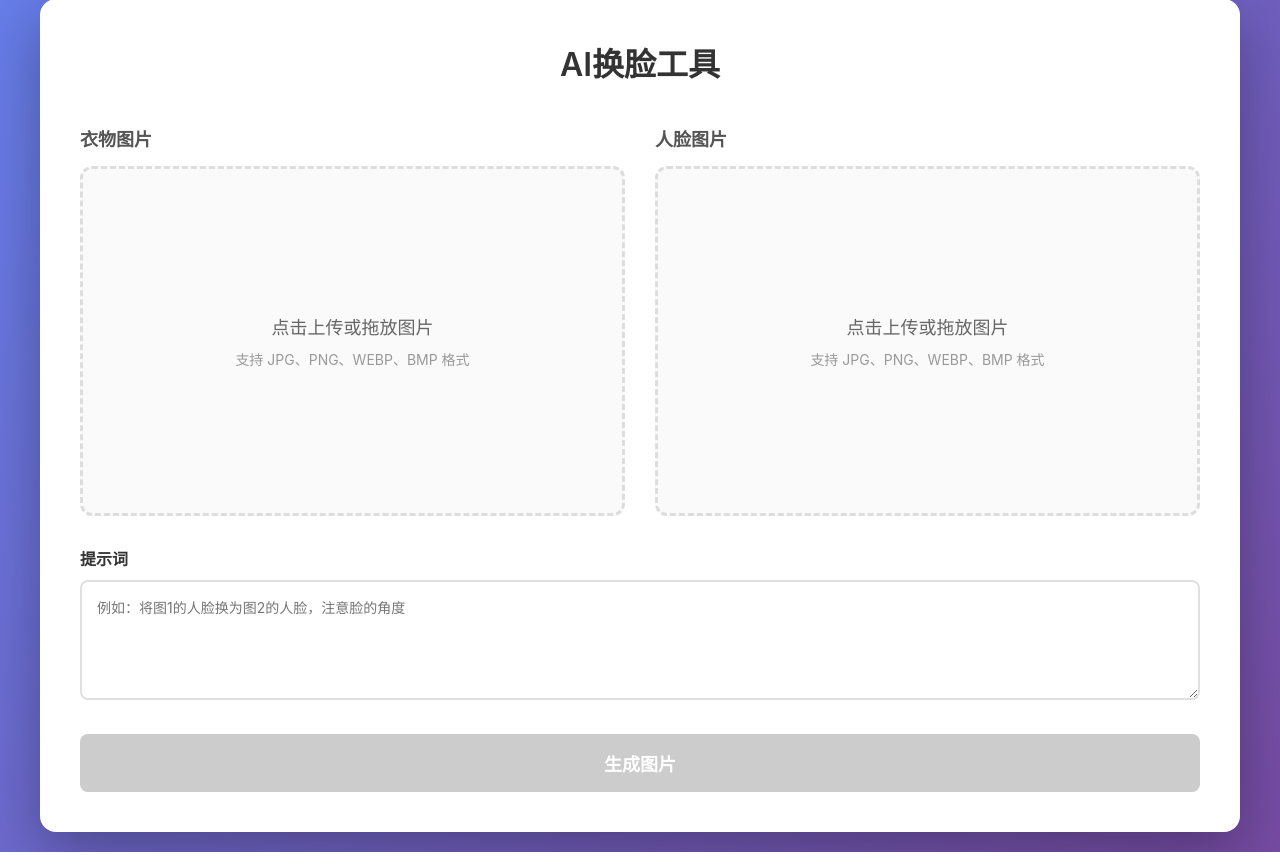
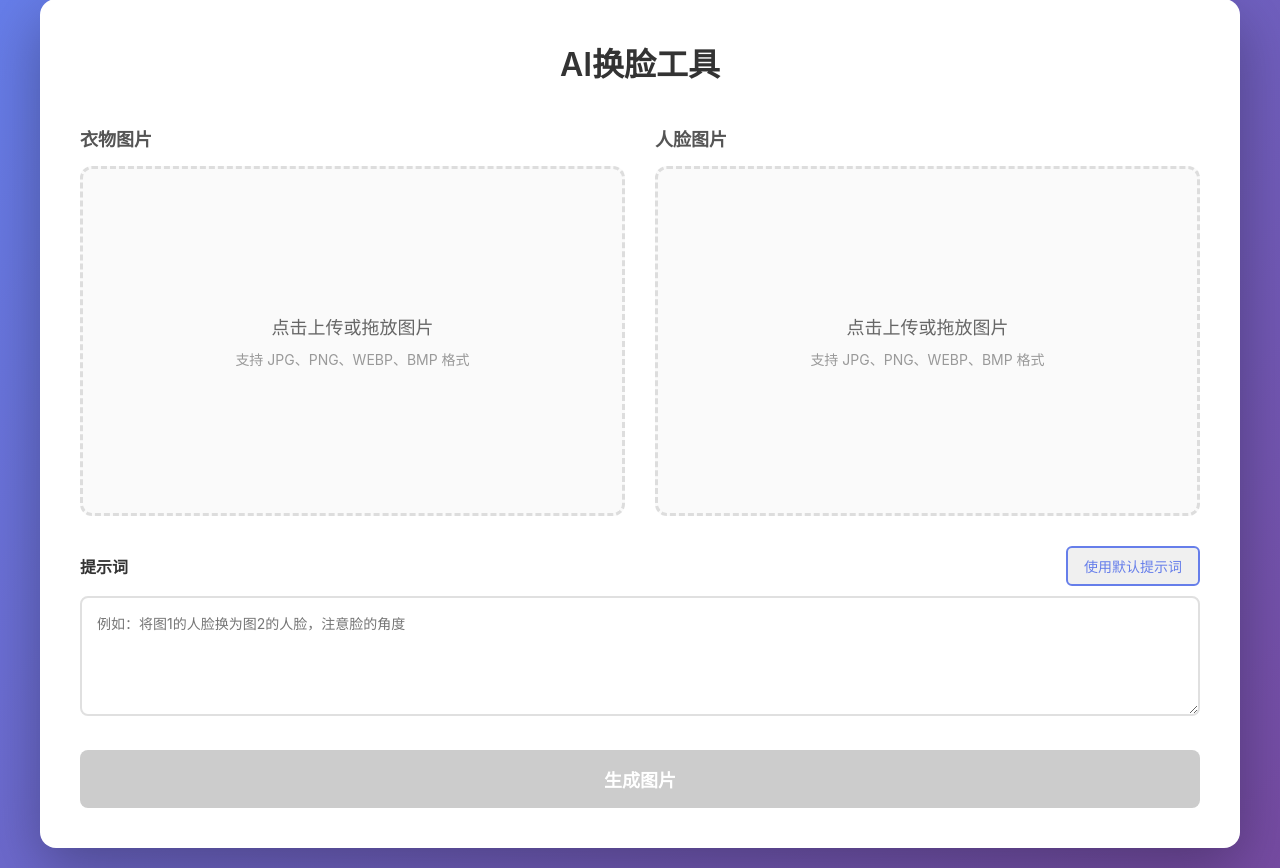
Before and after one commit to Kkkrran/ai-face-replace, a Flask app: page / in a window 1280 px wide. Shown: the part 21-889 px from the top of the page. Run offline with Flask 3, Linux system fonts and the light colour scheme.

Commit message:
fix: promptCheckNotNULL

```diff
--- a/api/face_swap.py
+++ b/api/face_swap.py
@@ -25,9 +25,13 @@ def generate_image():
         if not data:
             return jsonify({'error': '请求体不能为空'}), 400
 
-        prompt = data.get('prompt', '')
+        prompt = data.get('prompt', '').strip()
         clothes_image_base64 = data.get('clothesImage')
         face_image_base64 = data.get('faceImage')
+
+        # 检查提示词是否为空
+        if not prompt:
+            return jsonify({'error': '提示词不能为空'}), 400
 
         if not clothes_image_base64 or not face_image_base64:
             return jsonify({'error': '缺少必需的图片参数'}), 400
--- a/templates/index.html
+++ b/templates/index.html
@@ -114,12 +114,40 @@
             margin: 30px 0;
         }
 
+        .prompt-header {
+            display: flex;
+            justify-content: space-between;
+            align-items: center;
+            margin-bottom: 10px;
+        }
+
         .prompt-section label {
-            display: block;
-            margin-bottom: 10px;
             font-weight: 600;
             color: #333;
             font-size: 16px;
+        }
+
+        .default-prompt-btn {
+            background: #f0f0f0;
+            color: #667eea;
+            border: 2px solid #667eea;
+            padding: 8px 16px;
+            border-radius: 6px;
+            font-size: 14px;
+            font-weight: 500;
+            cursor: pointer;
+            transition: all 0.3s ease;
+        }
+
+        .default-prompt-btn:hover {
+            background: #667eea;
+            color: white;
+            transform: translateY(-1px);
+            box-shadow: 0 2px 8px rgba(102, 126, 234, 0.3);
+        }
+
+        .default-prompt-btn:active {
+            transform: translateY(0);
         }
 
         .prompt-section textarea {
@@ -280,7 +308,12 @@
             </div>
 
             <div class="prompt-section">
-                <label for="prompt">提示词</label>
+                <div class="prompt-header">
+                    <label for="prompt">提示词</label>
+                    <button class="default-prompt-btn" @click="fillDefaultPrompt" type="button">
+                        使用默认提示词
+                    </button>
+                </div>
                 <textarea
                     id="prompt"
                     v-model="prompt"
@@ -291,7 +324,7 @@
             <button
                 class="generate-btn"
                 @click="generateImage"
-                :disabled="!clothesImage || !faceImage || loading"
+                :disabled="!clothesImage || !faceImage || !prompt || !prompt.trim() || loading"
             >
                 <span v-if="loading">
                     <span class="loading-spinner"></span>生成中...
@@ -304,6 +337,7 @@
             <div v-if="resultImage" class="result-section">
                 <h3>生成结果</h3>
                 <img :src="resultImage" class="result-img" alt="生成结果" />
+                <br />
                 <a :href="resultImage" target="_blank" class="view-original">查看原图</a>
             </div>
         </div>
@@ -330,6 +364,10 @@
 
                 handleFaceUpload(e) {
                     this.handleImageUpload(e, 'faceImage');
+                },
+
+                fillDefaultPrompt() {
+                    this.prompt = '将图1的人脸换为图2的人脸，注意脸的角度';
                 },
 
                 handleImageUpload(e, imageType) {
@@ -367,6 +405,12 @@
                         return;
                     }
 
+                    // 检查提示词是否为空
+                    if (!this.prompt || !this.prompt.trim()) {
+                        this.errorMessage = '请输入提示词，或点击"使用默认提示词"按钮';
+                        return;
+                    }
+
                     this.loading = true;
                     this.errorMessage = '';
                     this.resultImage = null;
@@ -382,7 +426,7 @@
                                 'Content-Type': 'application/json',
                             },
                             body: JSON.stringify({
-                                prompt: this.prompt || '将图1的人脸换为图2的人脸，注意脸的角度',
+                                prompt: this.prompt.trim(),
                                 clothesImage: clothesBase64,
                                 faceImage: faceBase64
                             })
```
Also changed, not shown: clothes/costume2.png (deleted), face/head1.png (deleted).
